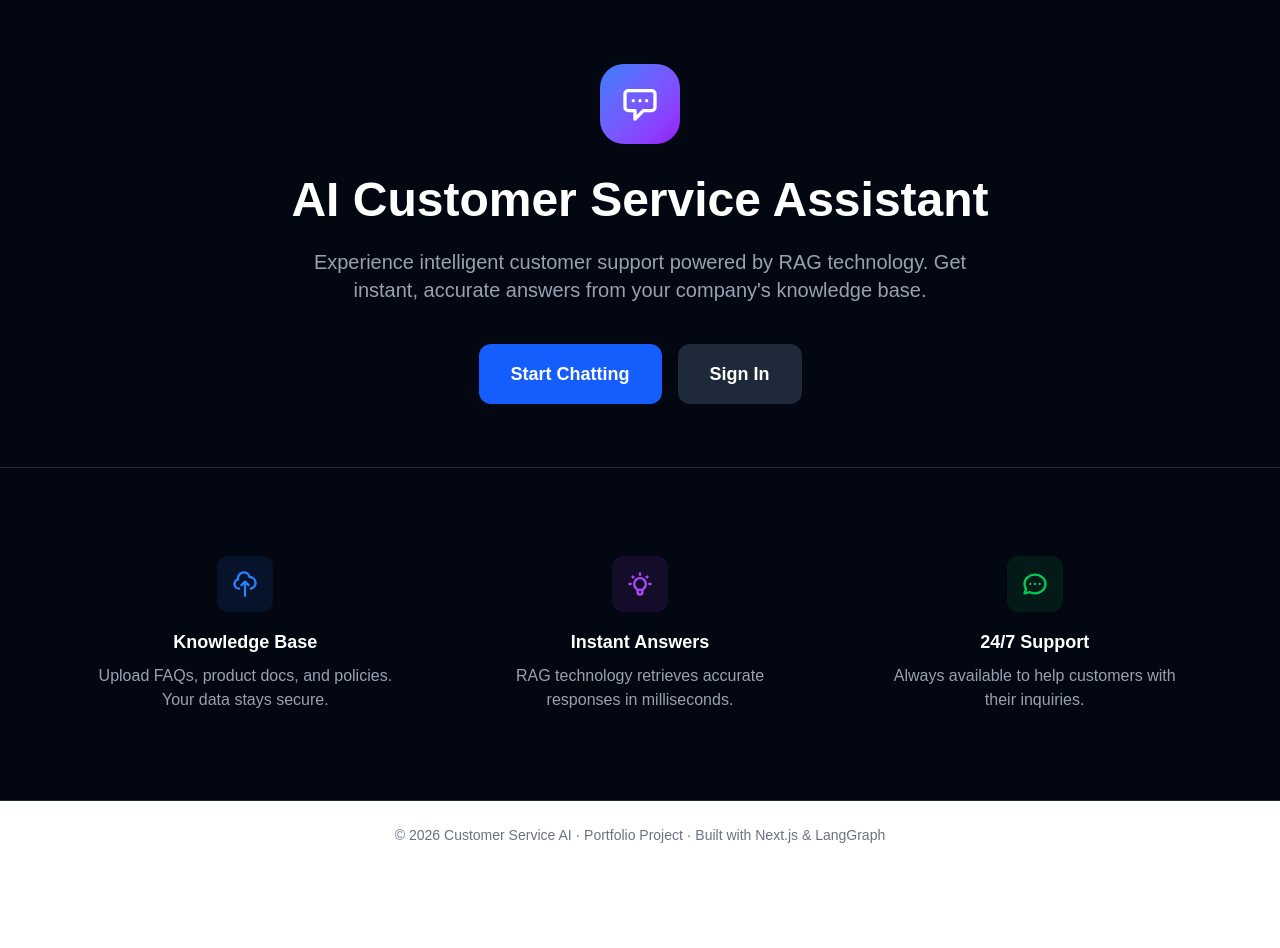
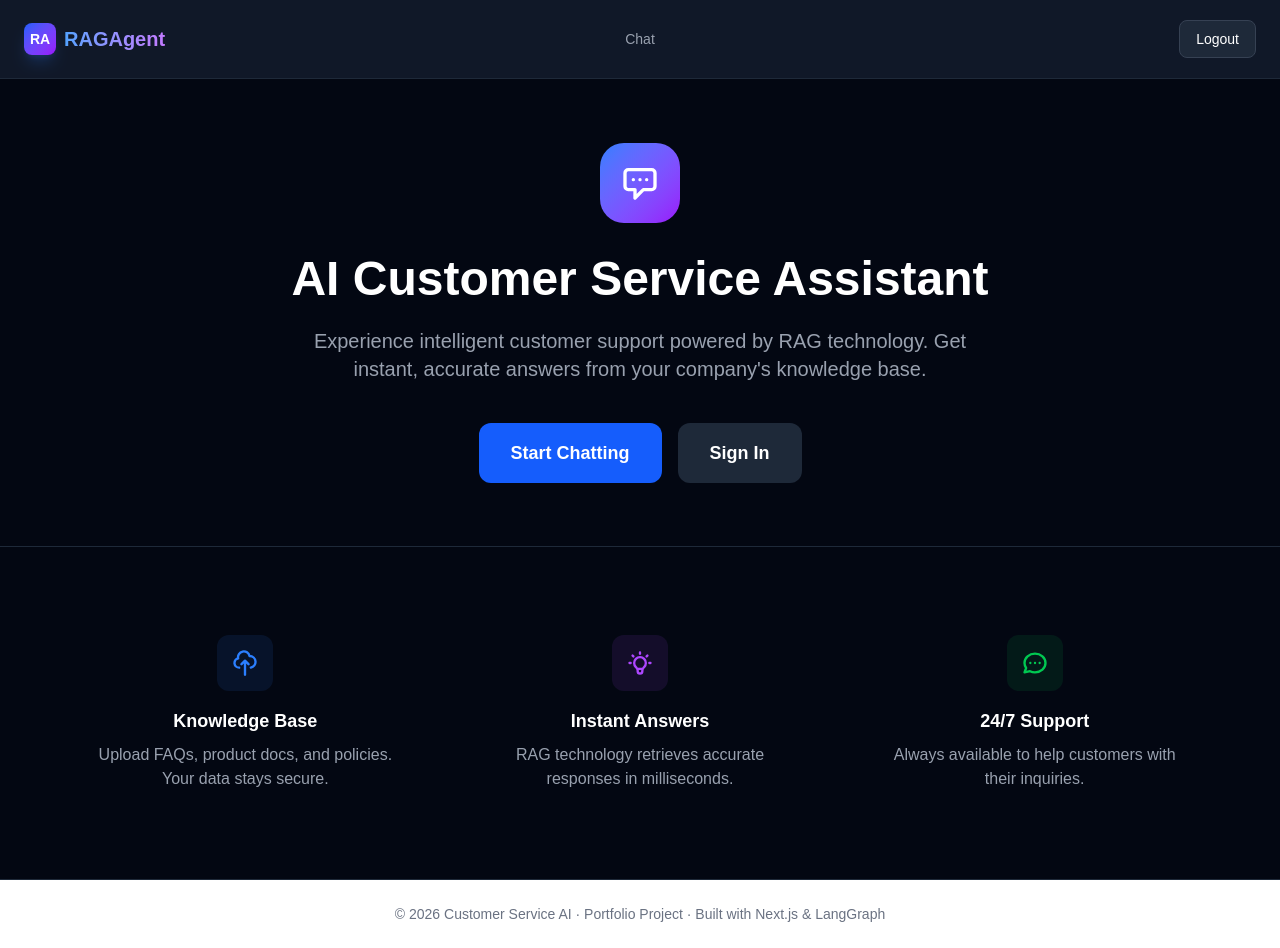
Before and after one commit to JoaquinFontaana/rag-agent-frontend, a Next.js app: page / in a window 1280 px wide. Before the commit the page ends 869 px from the top, so only its background shows below. Built offline with nearby package versions, Linux system fonts and the light colour scheme; no server answers; sample sign-in values are in the browser's storage.

Commit message:
Styles for document pag and header

```diff
--- a/src/app/chat/page.tsx
+++ b/src/app/chat/page.tsx
@@ -148,7 +148,7 @@ export default function Chat() {
     }
 
     return (
-        <div className="flex h-screen bg-gray-950 relative">
+        <div className="flex h-screen bg-gray-950 relative overflow-hidden">
             {/* Hamburger Menu Button */}
             <Button
                 variant="icon"
--- a/src/app/documents/page.tsx
+++ b/src/app/documents/page.tsx
@@ -28,26 +28,17 @@ export default function DocumentsPage() {
   }
 
   return (
-    <div className="min-h-screen bg-gray-900">
+    <div className="min-h-screen bg-gray-950">
       <div className="max-w-5xl mx-auto px-4 py-8">
-        <div className="mb-6 flex items-center justify-between">
+        <div className="mb-6 flex items-center justify-center">
           <div>
-            <h1 className="text-3xl font-bold text-white">Document Management</h1>
+            <h1 className="text-3xl font-bold text-white text-center">Document Management</h1>
             <p className="mt-2 text-gray-400">
               Upload and manage documents for your RAG agent
             </p>
           </div>
-          <button
-            onClick={() => router.push("/chat")}
-            className="px-4 py-2 bg-blue-600 hover:bg-blue-700 text-white rounded-lg transition-colors"
-          >
-            Go to Chat
-          </button>
         </div>
-
-        <div className="bg-white rounded-lg shadow-lg overflow-hidden" style={{ height: "calc(100vh - 200px)" }}>
-          <DocumentList />
-        </div>
+        <DocumentList />
       </div>
     </div>
   )
--- a/src/app/layout.tsx
+++ b/src/app/layout.tsx
@@ -3,6 +3,7 @@ import { Geist, Geist_Mono } from "next/font/google";
 import "./globals.css";
 import { AuthProvider } from "@/context/AuthContext";
 import Footer from "@/components/layout/Footer";
+import Header from "@/components/layout/Header";
 
 const geistSans = Geist({
   variable: "--font-geist-sans",
@@ -30,6 +31,7 @@ export default function RootLayout({
         className={`${geistSans.variable} ${geistMono.variable} antialiased min-h-screen flex flex-col bg-gray-950`}
       >
         <AuthProvider>
+          <Header />
           <main className="flex-1">
             {children}
           </main>
--- a/src/components/chat/Message.tsx
+++ b/src/components/chat/Message.tsx
@@ -15,13 +15,13 @@ export default function Message({ message }: MessageProps) {
       .join("") || "";
 
   return (
-    <div className={`flex w-full gap-3 py-4 ${isUser ? "bg-transparent" : "bg-gray-900/50"}`}>
+    <div className={`flex w-full gap-3 py-4 ${isUser ? "bg-transparent" : "bg-gray-900/50 rounded-lg"}`}>
       <div className="max-w-3xl mx-auto w-full px-4 flex gap-4">
         {/* Avatar Circle */}
         <div
           className={`flex-shrink-0 w-8 h-8 rounded-full flex items-center justify-center ${isUser
-              ? "bg-gradient-to-br from-blue-500 to-blue-600 shadow-lg shadow-blue-500/30"
-              : "bg-gradient-to-br from-purple-500 to-purple-600 shadow-lg shadow-purple-500/30"
+            ? "bg-gradient-to-br from-blue-500 to-blue-600 shadow-lg shadow-blue-500/30"
+            : "bg-gradient-to-br from-purple-500 to-purple-600 shadow-lg shadow-purple-500/30"
             }`}
         >
           {isUser ? <User size={16} className="text-white" /> : <Bot size={16} className="text-white" />}
--- a/src/components/documents/DocumentList.tsx
+++ b/src/components/documents/DocumentList.tsx
@@ -29,28 +29,28 @@ export default function DocumentList() {
   }, [])
 
   return (
-    <div className="flex flex-col h-full">
-      <div className="p-4 border-b border-gray-200">
-        <h2 className="text-lg font-semibold text-gray-900">Documents</h2>
+    <section className="flex flex-col h-full bg-gray-900 rounded-lg shadow-lg overflow-hidden border border-gray-800" style={{ height: "calc(100vh - 200px)" }}>
+      <div className="p-4 border-b border-gray-700">
+        <h2 className="text-lg font-semibold text-white text-center">Documents</h2>
       </div>
 
       <div className="flex-1 overflow-y-auto p-4 space-y-4">
         <DocumentUpload onUploadSuccess={loadDocuments} />
 
         {isLoading && (
-          <div className="text-center py-8 text-gray-500">
+          <div className="text-center py-8 text-gray-400">
             Loading documents...
           </div>
         )}
 
         {!isLoading && error && (
-          <div className="p-4 bg-red-50 border border-red-200 rounded-lg">
-            <p className="text-sm text-red-600">{error}</p>
+          <div className="p-4 bg-red-900/20 border border-red-500/50 rounded-lg">
+            <p className="text-sm text-red-400">{error}</p>
           </div>
         )}
 
         {!isLoading && !error && documents.length === 0 && (
-          <div className="text-center py-8 text-gray-500">
+          <div className="text-center py-8 text-gray-400">
             No documents uploaded yet
           </div>
         )}
@@ -67,6 +67,6 @@ export default function DocumentList() {
           </div>
         )}
       </div>
-    </div>
+    </section>
   )
 }
--- a/src/components/documents/DocumentUpload.tsx
+++ b/src/components/documents/DocumentUpload.tsx
@@ -76,8 +76,8 @@ export default function DocumentUpload({ onUploadSuccess }: DocumentUploadProps)
         onClick={() => fileInputRef.current?.click()}
         className={`
           border-2 border-dashed rounded-lg p-8 text-center cursor-pointer w-full
-          transition-colors
-          ${isDragging ? "border-blue-500 bg-blue-50" : "border-gray-300 hover:border-gray-400"}
+          transition-all
+          ${isDragging ? "border-blue-500 bg-blue-500/10" : "border-gray-600 hover:border-blue-500/50 hover:bg-gray-800/50"}
           ${isUploading ? "opacity-50 pointer-events-none" : ""}
         `}
       >
@@ -91,13 +91,13 @@ export default function DocumentUpload({ onUploadSuccess }: DocumentUploadProps)
 
         <div className="space-y-2">
           {isUploading ? (
-            <p className="text-gray-600">Uploading...</p>
+            <p className="text-gray-300">Uploading...</p>
           ) : (
             <>
-              <p className="text-gray-700 font-medium">
+              <p className="text-gray-200 font-medium">
                 Drop a file here or click to browse
               </p>
-              <p className="text-sm text-gray-500">
+              <p className="text-sm text-gray-400">
                 Supports PDF and TXT files
               </p>
             </>
@@ -106,8 +106,8 @@ export default function DocumentUpload({ onUploadSuccess }: DocumentUploadProps)
       </button>
 
       {error && (
-        <div className="mt-4 p-3 bg-red-50 border border-red-200 rounded-lg">
-          <p className="text-sm text-red-600">{error}</p>
+        <div className="mt-4 p-3 bg-red-900/20 border border-red-500/50 rounded-lg">
+          <p className="text-sm text-red-400">{error}</p>
         </div>
       )}
     </div>
--- /dev/null
+++ b/src/components/layout/Header.tsx
@@ -0,0 +1,73 @@
+"use client"
+
+import { useAuth } from "@/context/AuthContext"
+import { useRouter } from "next/navigation"
+import Link from "next/link"
+import { usePathname } from "next/navigation"
+export default function Header() {
+    const { user, logout } = useAuth()
+    const router = useRouter()
+    const pathname = usePathname()
+
+    const handleLogout = () => {
+        logout()
+        router.push("/login")
+    }
+
+    return (
+        <header className="bg-gray-900 border-b border-gray-800 top-0 z-40 px-6 py-5">
+            <div className="flex items-center">
+                {/* Left: Logo/Brand */}
+                <div className="flex-1">
+                    <Link
+                        href="/"
+                        className="flex items-center space-x-2 group w-fit"
+                    >
+                        <div className="w-8 h-8 bg-gradient-to-br from-blue-600 to-purple-600 rounded-lg flex items-center justify-center shadow-lg shadow-blue-500/20">
+                            <span className="text-white font-bold text-sm">RA</span>
+                        </div>
+                        <span className="text-xl font-bold bg-gradient-to-r from-blue-400 to-purple-400 bg-clip-text text-transparent group-hover:from-blue-300 group-hover:to-purple-300 transition-all">
+                            RAGAgent
+                        </span>
+                    </Link>
+                </div>
+
+                {/* Center: Navigation Links */}
+                <nav className="flex items-center justify-center space-x-6">
+                    {user && (
+                        <Link
+                            href="/chat"
+                            className={`text-sm font-medium transition-colors ${pathname === "/chat"
+                                ? "text-blue-400"
+                                : "text-gray-400 hover:text-white"
+                                }`}
+                        >
+                            Chat
+                        </Link>
+                    )}
+                </nav>
+
+                {/* Right: Auth Button */}
+                <div className="flex-1 flex justify-end">
+                    {user ? (
+                        <div className="flex items-center space-x-4">
+                            <button
+                                onClick={handleLogout}
+                                className="px-4 py-2 bg-gray-800 hover:bg-gray-700 text-white text-sm rounded-lg transition-colors border border-gray-700"
+                            >
+                                Logout
+                            </button>
+                        </div>
+                    ) : (
+                        <button
+                            onClick={() => router.push("/login")}
+                            className="px-4 py-2 bg-gradient-to-r from-blue-600 to-purple-600 hover:from-blue-500 hover:to-purple-500 text-white text-sm rounded-lg transition-all shadow-lg shadow-blue-500/20"
+                        >
+                            Login
+                        </button>
+                    )}
+                </div>
+            </div>
+        </header>
+    )
+}
--- a/src/lib/LangGraphStatefulTransport.ts
+++ b/src/lib/LangGraphStatefulTransport.ts
@@ -1,5 +1,4 @@
 import { LangSmithDeploymentTransport, toUIMessageStream } from '@ai-sdk/langchain';
-import { Client } from '@langchain/langgraph-sdk';
 import type { UIMessage, UIMessageChunk, ChatRequestOptions } from 'ai';
 
 /**
@@ -8,15 +7,11 @@ import type { UIMessage, UIMessageChunk, ChatRequestOptions } from 'ai';
  * This ensures messages are persisted to the thread state.
  */
 export class LangGraphStatefulTransport<UI_MESSAGE extends UIMessage> extends LangSmithDeploymentTransport<UI_MESSAGE> {
-    private client: Client;
     private threadId: string;
 
-    constructor(apiUrl: string, threadId: string) {
+    constructor(apiUrl: string, threadId: string, graphId: string = "agent") {
         // Call parent constructor with graph configuration
-        super({ url: apiUrl, graphId: "agent" });
-
-        // Create LangGraph client for stateful operations
-        this.client = new Client({ apiUrl });
+        super({ url: apiUrl, graphId: graphId });
         this.threadId = threadId;
     }
 
```
Also changed, not shown: src/components/documents/DocumentItem.tsx (+7 -7 lines).
